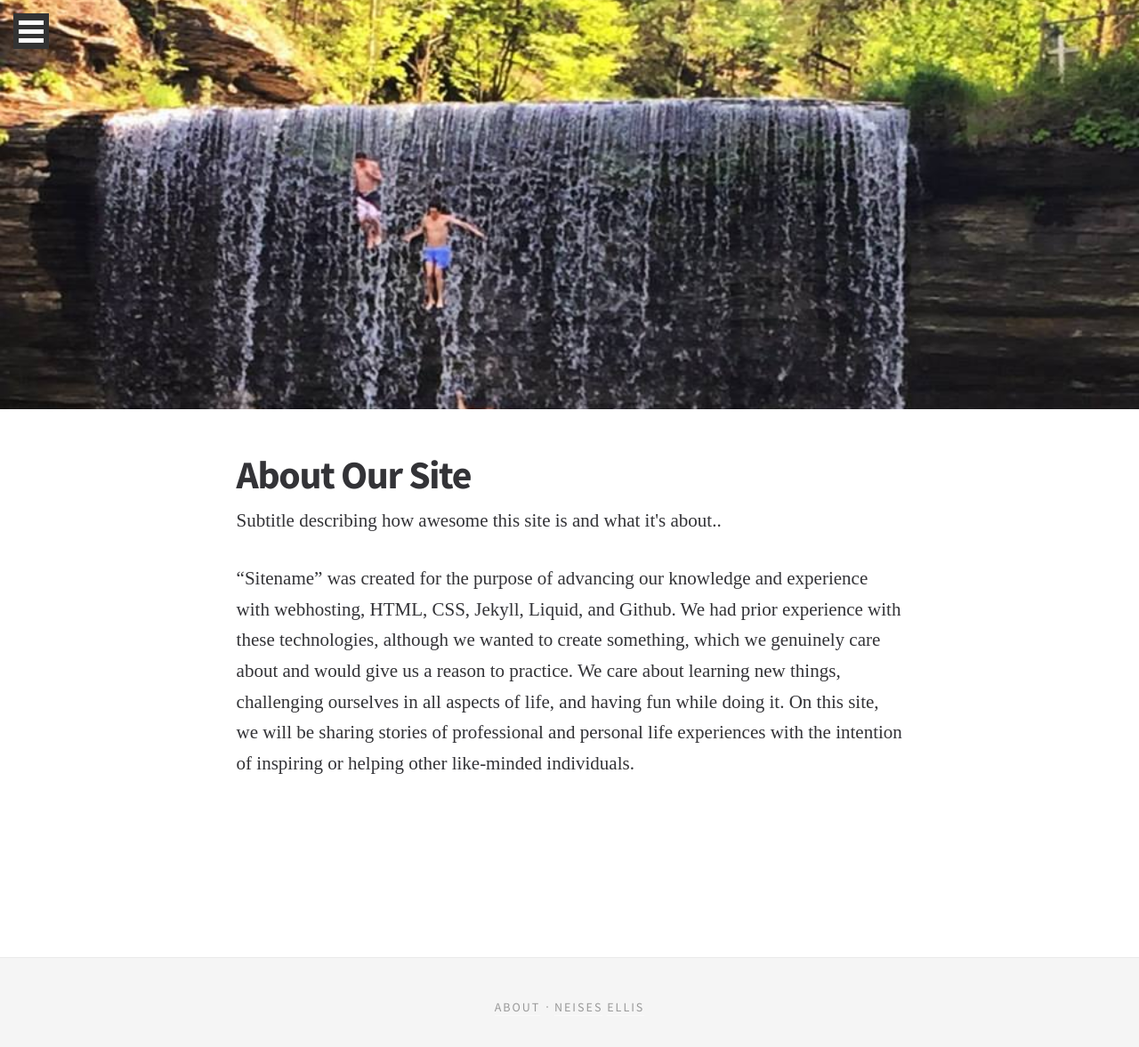
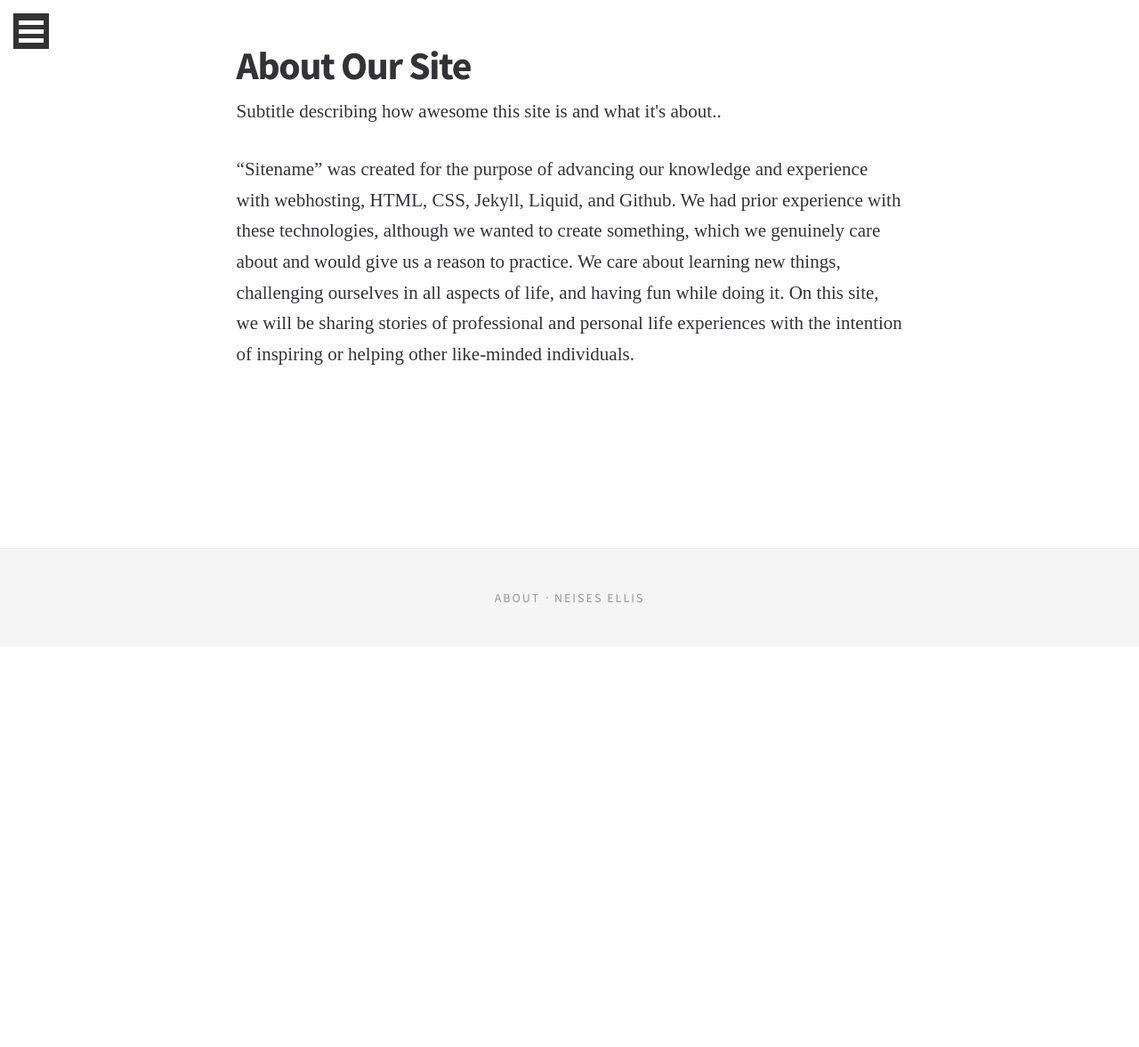
Before and after one commit to EJBlog/EJBlog.github.io, a Jekyll site: the page about.html, which Jekyll copies as it is, in a window 1280 px wide. Shown: the top 1177 px of the page at 89% size. Built offline with Jekyll 4.4.1, drawn with Linux system fonts in a browser that asks for light colours; nearby versions of some CDN libraries; some web fonts are replaced.

Commit message:
Update about.html

```diff
--- a/about.html
+++ b/about.html
@@ -19,8 +19,8 @@
         <script src="js/vendor/modernizr.custom.32229-2.8-respondjs-1-4-2.js"></script>
     </head>
     <body>
-        <header class="hero-image" role="banner" style="background-image: url(img/waterfall.jpg);">
-
+        <!--<header class="hero-image" role="banner" style="background-image: url(img/waterfall.jpg);">-->
+	<header>
             <span class="menu-trigger animated fadeInDown">
                 <span class="bar"></span>
                 <span class="bar"></span>
```
